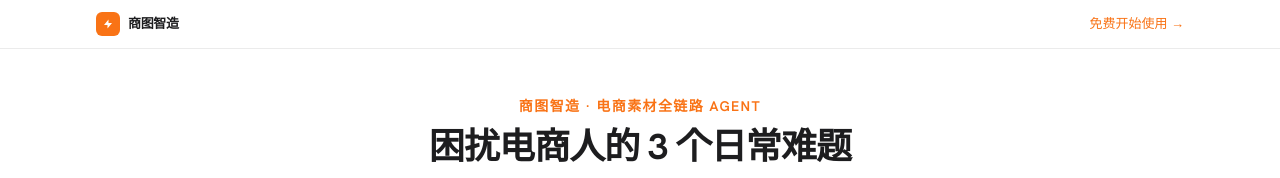
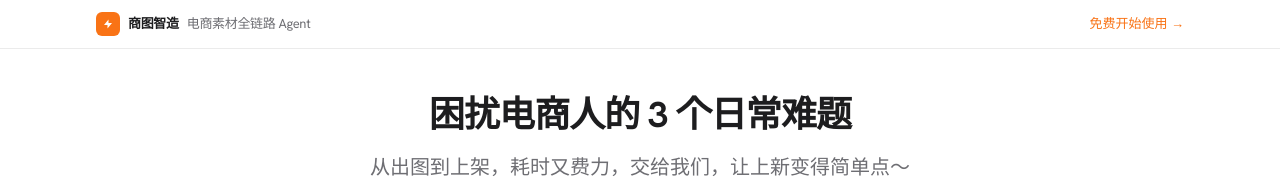
Before and after one commit to stellapark1990/-agent, a Next.js app: page /ob in a window 1280 px wide. Shown: the top 178 px of the page. Built offline with nearby package versions, Linux system fonts and the light colour scheme.

Commit message:
OB页：移动副标题至导航栏品牌名后
Co-Authored-By: Claude Opus 4.6 <noreply@anthropic.com>

```diff
--- a/app/ob/page.tsx
+++ b/app/ob/page.tsx
@@ -45,6 +45,7 @@ export default function OBPage() {
               </svg>
             </div>
             <span className="text-[13px] font-semibold text-[#1d1d1f] tracking-tight">商图智造</span>
+            <span className="text-[13px] text-[#6e6e73] tracking-tight">电商素材全链路 Agent</span>
           </div>
           <Link
             href="/"
@@ -57,9 +58,6 @@ export default function OBPage() {
 
       {/* ── Hero ── */}
       <section className="pt-24 pb-14 px-8 text-center bg-white">
-        <p className="text-[#f97316] text-sm font-semibold tracking-widest uppercase mb-3">
-          商图智造 · 电商素材全链路 Agent
-        </p>
         <h1 className="text-3xl md:text-4xl font-bold text-[#1d1d1f] leading-[1.08] tracking-tight mb-4 max-w-3xl mx-auto">
           困扰电商人的 3 个日常难题
         </h1>
```
